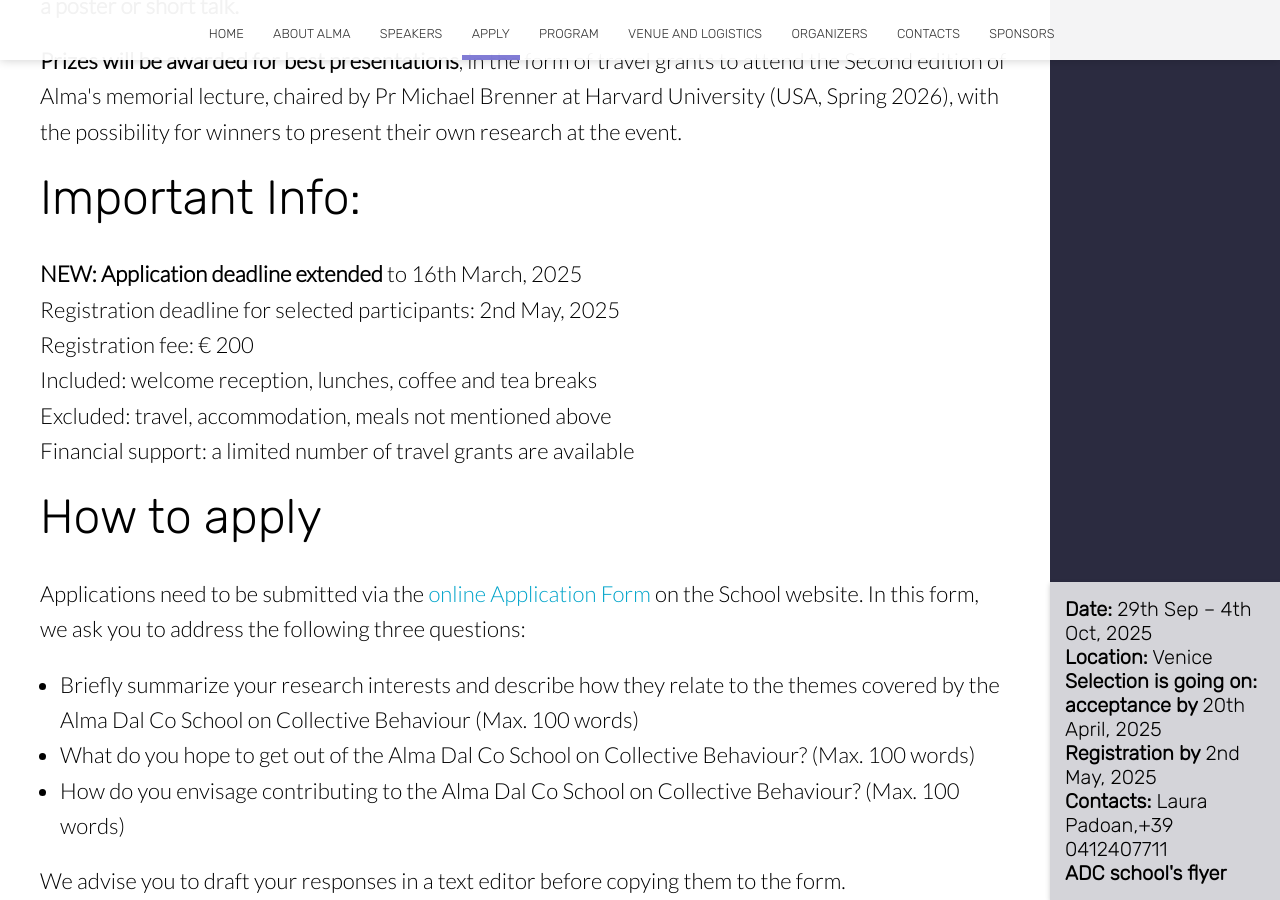
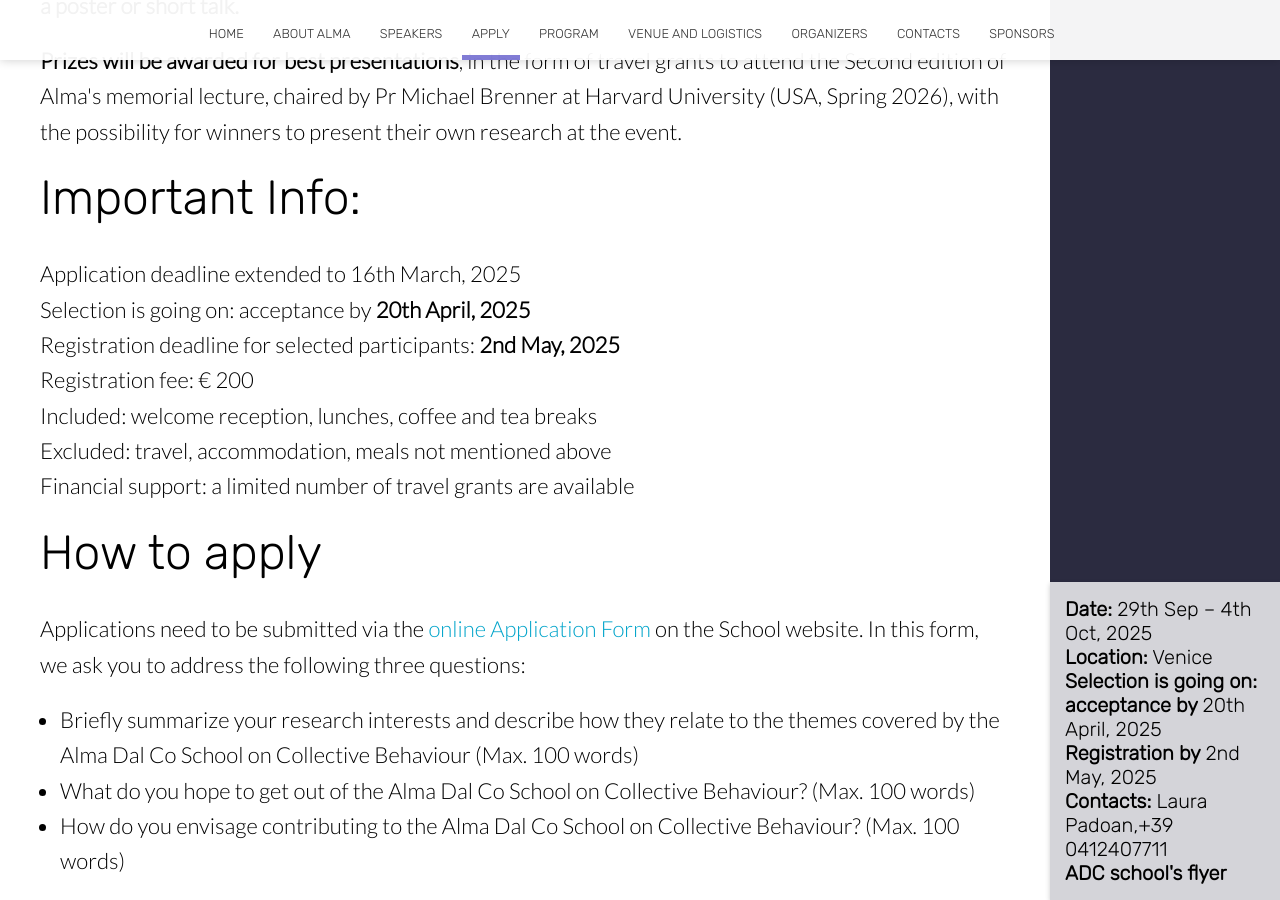
Before and after one commit to almadalcoschool/almadalcoschool.github.io, a Jekyll site: the page built from apply.html, in a window 1280 px wide and 900 px high, scrolled down 931 px. Built offline with Jekyll 4.4.1, drawn with Linux system fonts in a browser that asks for light colours; nearby versions of some CDN libraries.

Commit message:
updated apply page

```diff
--- a/apply.html
+++ b/apply.html
@@ -204,8 +204,9 @@ image: /images/home/paper_natEcoEvol2020.jpg
 
 				<h2 class="editable">Important Info:</h2>
 				<p>
-					<strong>NEW: Application deadline extended</strong> to 16th March, 2025 <br>
-					Registration deadline for selected participants: 2nd May, 2025 <br>
+					Application deadline extended to 16th March, 2025 <br>
+					Selection is going on: acceptance by <strong> 20th April, 2025 </strong><br>
+					Registration deadline for selected participants: <strong> 2nd May, 2025 </strong><br>
 					Registration fee: € 200 <br>
 					Included: welcome reception, lunches, coffee and tea breaks <br>
 					Excluded: travel, accommodation, meals not mentioned above <br>
```
